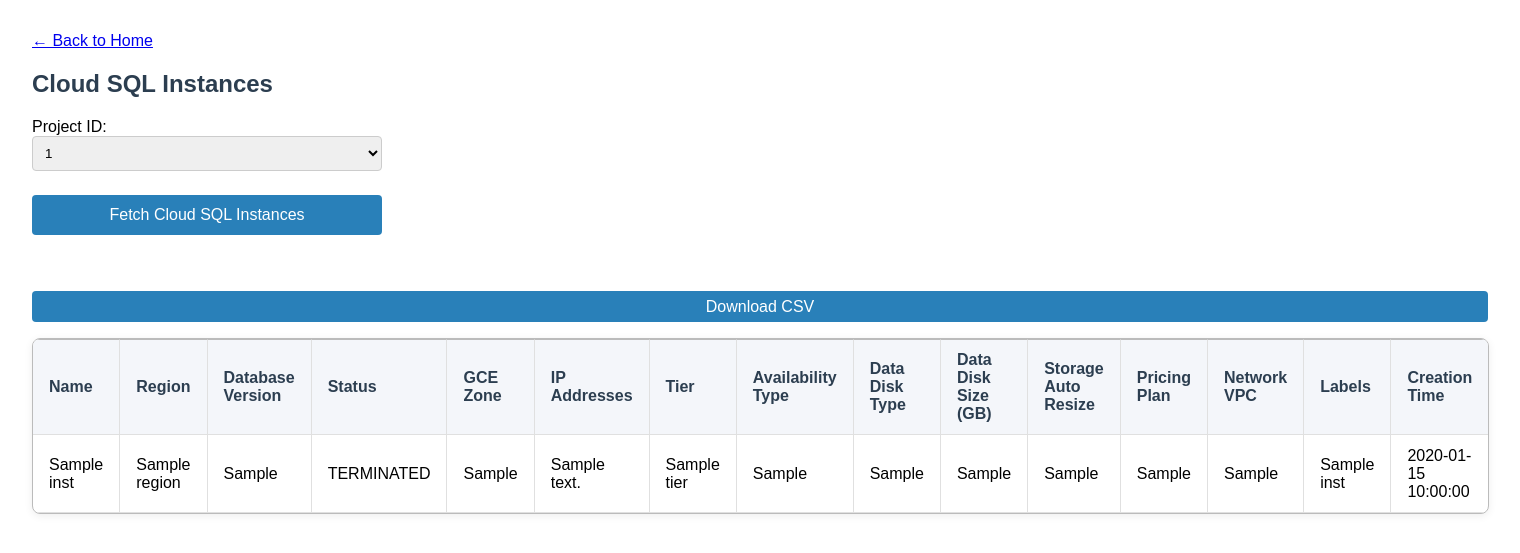
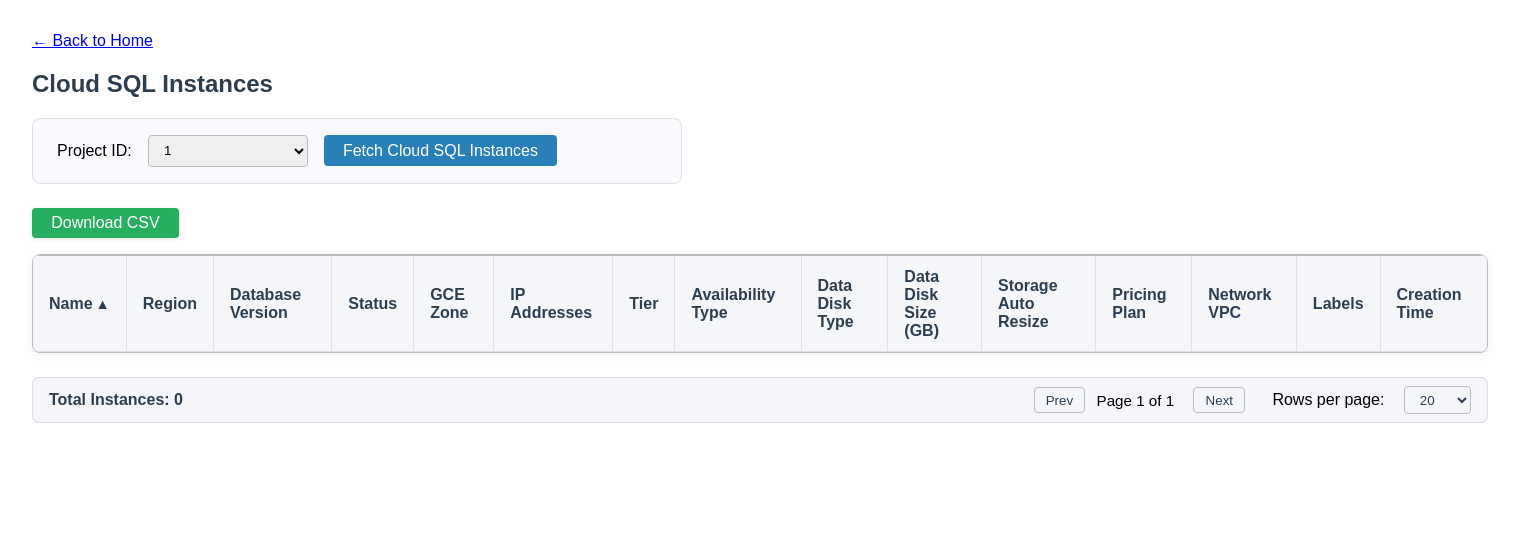
Before and after one commit to vijaymuniyappan07/gcp-ai-cost-optimizer, a Flask app: template frontend/app/templates/cloudsql.html in a window 1520 px wide. Shown: the top 553 px of the page. Run offline with Flask 3, Linux system fonts and the light colour scheme; the template is opened without the code that fills it: most values are stand-ins (such as "Sample title", 1, 10 or a date in 2020); lists and menus that the app fills with data are empty.

Commit message:
fixed sql ui

```diff
--- a/frontend/app/templates/cloudsql.html
+++ b/frontend/app/templates/cloudsql.html
@@ -6,11 +6,6 @@
     <style>
         body { font-family: Arial, sans-serif; margin: 2rem; }
         h2 { color: #2c3e50; }
-        form { margin-bottom: 2rem; }
-        label { display: block; margin-top: 1rem; }
-        select { width: 100%; padding: 0.5rem; border-radius: 4px; border: 1px solid #ccc; }
-        button { margin-top: 1.5rem; width: 100%; padding: 0.7rem; background: #2980b9; color: #fff; border: none; border-radius: 4px; font-size: 1rem; }
-        .loading { color: #2980b9; font-weight: bold; margin-top: 1rem; }
         .error { color: #c0392b; margin-top: 1rem; }
         .modern-table {
             border-collapse: separate;
@@ -36,39 +31,59 @@
             color: #2c3e50;
             font-weight: 600;
             border-top: 1px solid #bbb;
+            cursor: pointer;
+            user-select: none;
         }
         .modern-table tr:hover {
             background: #f0f4f8;
         }
-        .modern-table tr.non-running {
-            background: #23272f;
+        .sort-arrow {
+            font-size: 0.9em;
+            margin-left: 0.2em;
+        }
+        .pagination-bar {
+            display: flex;
+            align-items: center;
+            justify-content: space-between;
+            margin-top: 1.5rem;
+            background: #f4f6fa;
+            border: 1px solid #e0e0e0;
+            border-radius: 6px;
+            padding: 0.5rem 1rem;
+        }
+        .pagination {
+            display: flex;
+            align-items: center;
+            gap: 0.7rem;
+        }
+        .pagination button, .pagination select {
+            margin-left: 0.5rem;
+            padding: 0.3rem 0.7rem;
+            border-radius: 4px;
+            border: 1px solid #bbb;
+            background: #f4f6fa;
+            color: #2c3e50;
+            cursor: pointer;
+        }
+        .pagination .current-page {
+            font-weight: bold;
+            margin-left: 0.5rem;
+            margin-right: 0.5rem;
+        }
+        .stopped-sql {
+            background: #23272f !important;
             color: #fff;
         }
-        .modern-table tr.non-running td, .modern-table tr.non-running th {
+        .stopped-sql td, .stopped-sql th {
             color: #fff;
         }
-        .modern-table tr.non-running:hover {
-            background: #2d323c;
+        .stopped-sql:hover {
+            background: #2d323c !important;
         }
     </style>
     <script>
         function showLoading() {
             document.getElementById('loading-msg').style.display = 'block';
-        }
-        function setSort(field, currentSortBy, currentSortDir) {
-            var form = document.getElementById('cloudsql-form');
-            var sortByInput = document.getElementById('sort_by');
-            var sortDirInput = document.getElementById('sort_dir');
-            if (sortByInput && sortDirInput) {
-                if (currentSortBy === field) {
-                    sortDirInput.value = currentSortDir === "asc" ? "desc" : "asc";
-                } else {
-                    sortByInput.value = field;
-                    sortDirInput.value = "asc";
-                }
-                showLoading();
-                form.submit();
-            }
         }
         function downloadCSV() {
             var table = document.querySelector('.modern-table');
@@ -86,23 +101,148 @@
             link.click();
             document.body.removeChild(link);
         }
+        // Client-side sorting and pagination
+        let sqlData = {{ instances|tojson }};
+        let currentSort = { col: "name", dir: "asc" };
+        let page = 1;
+        let pageSize = 20;
+        function renderTable() {
+            const tableBody = document.getElementById('cloudsql-table-body');
+            tableBody.innerHTML = "";
+            const start = (page - 1) * pageSize;
+            const end = start + pageSize;
+            sqlData.slice(start, end).forEach(inst => {
+                const row = document.createElement('tr');
+                if (inst.state === "STOPPED" || inst.state === "TERMINATED") {
+                    row.className = "stopped-sql";
+                }
+                row.innerHTML = `
+                    <td>${inst.name}</td>
+                    <td>${inst.region}</td>
+                    <td>${inst.databaseVersion}</td>
+                    <td>${inst.state}</td>
+                    <td>${inst.gceZone}</td>
+                    <td>${(inst.ipAddresses || []).join(", ")}</td>
+                    <td>${inst.tier}</td>
+                    <td>${inst.availabilityType}</td>
+                    <td>${inst.dataDiskType}</td>
+                    <td>${inst.dataDiskSizeGb}</td>
+                    <td>${inst.storageAutoResize}</td>
+                    <td>${inst.pricingPlan}</td>
+                    <td>${inst.vpcNetwork}</td>
+                    <td>${inst.labels}</td>
+                    <td>${inst.creationTime}</td>
+                `;
+                tableBody.appendChild(row);
+            });
+            setTimeout(renderPagination, 0);
+        }
+        function parseDate(dateStr) {
+            if (!dateStr) return 0;
+            let d = Date.parse(dateStr);
+            return isNaN(d) ? 0 : d;
+        }
+        function sortTable(col) {
+            if (currentSort.col === col) {
+                currentSort.dir = currentSort.dir === "asc" ? "desc" : "asc";
+            } else {
+                currentSort.col = col;
+                currentSort.dir = "asc";
+            }
+            sqlData.sort((a, b) => {
+                let va = a[col] || "";
+                let vb = b[col] || "";
+                if (col === "dataDiskSizeGb") {
+                    va = parseFloat(va) || 0;
+                    vb = parseFloat(vb) || 0;
+                } else if (col === "creationTime") {
+                    va = parseDate(va);
+                    vb = parseDate(vb);
+                }
+                if (va < vb) return currentSort.dir === "asc" ? -1 : 1;
+                if (va > vb) return currentSort.dir === "asc" ? 1 : -1;
+                return 0;
+            });
+            page = 1;
+            renderTable();
+            updateSortArrows();
+        }
+        function updateSortArrows() {
+            const ths = document.querySelectorAll('.modern-table th');
+            ths.forEach(th => {
+                th.querySelectorAll('.sort-arrow').forEach(e => e.remove());
+                if (th.dataset.col === currentSort.col) {
+                    const arrow = document.createElement('span');
+                    arrow.className = "sort-arrow";
+                    arrow.textContent = currentSort.dir === "asc" ? "▲" : "▼";
+                    th.appendChild(arrow);
+                }
+            });
+        }
+        function renderPagination() {
+            const total = sqlData.length;
+            const totalPages = Math.max(1, Math.ceil(total / pageSize));
+            const paginationBar = document.getElementById('pagination-bar');
+            if (!paginationBar) return;
+            paginationBar.innerHTML = `
+                <div style="font-weight: bold; color: #2c3e50;">
+                    Total Instances: ${total}
+                </div>
+                <div class="pagination">
+                    <button type="button" onclick="goToPage(${page - 1})" ${page <= 1 ? "disabled" : ""}>Prev</button>
+                    <span style="font-size: 0.95rem;">Page ${page} of ${totalPages}</span>
+                    <button type="button" onclick="goToPage(${page + 1})" ${page >= totalPages ? "disabled" : ""}>Next</button>
+                    <label for="page-size-select" style="margin-left:1rem;">Rows per page:</label>
+                    <select id="page-size-select" onchange="changePageSize()">
+                        <option value="10" ${pageSize==10?"selected":""}>10</option>
+                        <option value="20" ${pageSize==20?"selected":""}>20</option>
+                        <option value="50" ${pageSize==50?"selected":""}>50</option>
+                        <option value="100" ${pageSize==100?"selected":""}>100</option>
+                        <option value="200" ${pageSize==200?"selected":""}>200</option>
+                        <option value="500" ${pageSize==500?"selected":""}>500</option>
+                    </select>
+                </div>
+            `;
+        }
+        function goToPage(p) {
+            const total = sqlData.length;
+            const totalPages = Math.max(1, Math.ceil(total / pageSize));
+            if (p < 1 || p > totalPages) return;
+            page = p;
+            renderTable();
+            updateSortArrows();
+        }
+        function changePageSize() {
+            const sel = document.getElementById('page-size-select');
+            pageSize = parseInt(sel.value, 10) || 20;
+            page = 1;
+            renderTable();
+            updateSortArrows();
+        }
+        window.addEventListener("DOMContentLoaded", function() {
+            renderTable();
+            updateSortArrows();
+            document.querySelectorAll('.modern-table th[data-col]').forEach(th => {
+                th.addEventListener('click', () => sortTable(th.dataset.col));
+            });
+        });
     </script>
 </head>
 <body>
     <a href="{{ url_for('index') }}">&#8592; Back to Home</a>
     <h2>Cloud SQL Instances</h2>
-    <form method="post" action="{{ url_for('cloudsql') }}" id="cloudsql-form" style="max-width: 350px; margin-bottom: 2rem;" onsubmit="showLoading()">
-        <label for="project_id">Project ID:</label>
-        <select name="project_id" id="project_id" required>
+    <form method="post" action="{{ url_for('cloudsql') }}" id="cloudsql-form"
+        style="display: flex; flex-wrap: wrap; align-items: center; gap: 1rem; background: #f8fafd; border: 1px solid #e0e0e0; border-radius: 8px; padding: 1rem 1.5rem; margin-bottom: 1.5rem; max-width: 600px;"
+        onsubmit="showLoading()">
+        <label for="project_id" style="margin-bottom:0; font-weight:500;">Project ID:</label>
+        <select name="project_id" id="project_id" required style="padding: 0.4rem 0.7rem; border-radius: 4px; border: 1px solid #bbb; min-width: 160px;">
             {% for pid in project_ids %}
                 <option value="{{ pid }}" {% if pid == selected_project_id %}selected{% endif %}>{{ pid }}</option>
             {% endfor %}
         </select>
-        <input type="hidden" name="sort_by" id="sort_by" value="{{ sort_by }}">
-        <input type="hidden" name="sort_dir" id="sort_dir" value="{{ sort_dir }}">
-        <button type="submit">Fetch Cloud SQL Instances</button>
+        <button type="submit" style="padding: 0.4rem 1.2rem; background: #2980b9; color: #fff; border: none; border-radius: 4px; font-size: 1rem; cursor: pointer;">Fetch Cloud SQL Instances</button>
     </form>
-    <div id="loading-msg" style="display:none; position:fixed; top:0; left:0; width:100vw; height:100vh; background:rgba(255,255,255,0.7); align-items:center; justify-content:center; z-index:2000;">
+    <div id="loading-msg" class="loading" style="display:none; position:fixed; top:0; left:0; width:100vw; height:100vh; background:rgba(255,255,255,0.7); align-items:center; justify-content:center; z-index:2000;">
         <div style="text-align:center; position:absolute; top:50%; left:50%; transform:translate(-50%,-50%);">
             <svg width="48" height="48" viewBox="0 0 40 40" style="vertical-align:middle;">
                 <circle cx="20" cy="20" r="16" stroke="#2980b9" stroke-width="4" fill="none" stroke-dasharray="80" stroke-linecap="round">
@@ -112,202 +252,36 @@
             <div style="margin-top:1.2rem; color:#2980b9; font-weight:bold; font-size:1.2rem;">Loading Cloud SQL instances, please wait...</div>
         </div>
     </div>
-    {% if loading %}
-        <div class="loading">
-            <svg width="40" height="40" viewBox="0 0 40 40" style="vertical-align:middle;">
-                <circle cx="20" cy="20" r="16" stroke="#2980b9" stroke-width="4" fill="none" stroke-dasharray="80" stroke-linecap="round">
-                    <animateTransform attributeName="transform" type="rotate" from="0 20 20" to="360 20 20" dur="1s" repeatCount="indefinite"/>
-                </circle>
-            </svg>
-            Loading Cloud SQL instances, please wait...
-        </div>
-    {% endif %}
     {% if error %}
         <div class="error">{{ error }}</div>
     {% endif %}
     {% if instances is not none %}
         {% if instances|length > 0 %}
-            <button type="button" onclick="downloadCSV()" style="margin-bottom: 1rem; padding: 0.4rem 1.2rem; background: #2980b9; color: #fff; border: none; border-radius: 4px; font-size: 1rem; cursor: pointer;">Download CSV</button>
+            <div style="margin-bottom: 1rem;">
+                <button type="button" onclick="downloadCSV()" style="padding: 0.4rem 1.2rem; background: #27ae60; color: #fff; border: none; border-radius: 4px; font-size: 1rem; cursor: pointer; box-shadow: 0 1px 4px #e0e0e0;">Download CSV</button>
+            </div>
         {% endif %}
         <table class="modern-table">
             <tr>
-                <th class="sortable" onclick="setSort('name', '{{ sort_by }}', '{{ sort_dir }}')">
-                    Name
-                    {% if sort_by == 'name' %}
-                        {% if sort_dir == 'asc' %}
-                            &#9650;
-                        {% else %}
-                            &#9660;
-                        {% endif %}
-                    {% endif %}
-                </th>
-                <th class="sortable" onclick="setSort('region', '{{ sort_by }}', '{{ sort_dir }}')">
-                    Region
-                    {% if sort_by == 'region' %}
-                        {% if sort_dir == 'asc' %}
-                            &#9650;
-                        {% else %}
-                            &#9660;
-                        {% endif %}
-                    {% endif %}
-                </th>
-                <th class="sortable" onclick="setSort('databaseVersion', '{{ sort_by }}', '{{ sort_dir }}')">
-                    Database Version
-                    {% if sort_by == 'databaseVersion' %}
-                        {% if sort_dir == 'asc' %}
-                            &#9650;
-                        {% else %}
-                            &#9660;
-                        {% endif %}
-                    {% endif %}
-                </th>
-                <th class="sortable" onclick="setSort('state', '{{ sort_by }}', '{{ sort_dir }}')">
-                    Status
-                    {% if sort_by == 'state' %}
-                        {% if sort_dir == 'asc' %}
-                            &#9650;
-                        {% else %}
-                            &#9660;
-                        {% endif %}
-                    {% endif %}
-                </th>
-                <th class="sortable" onclick="setSort('gceZone', '{{ sort_by }}', '{{ sort_dir }}')">
-                    GCE Zone
-                    {% if sort_by == 'gceZone' %}
-                        {% if sort_dir == 'asc' %}
-                            &#9650;
-                        {% else %}
-                            &#9660;
-                        {% endif %}
-                    {% endif %}
-                </th>
-                <th class="sortable" onclick="setSort('ipAddresses', '{{ sort_by }}', '{{ sort_dir }}')">
-                    IP Addresses
-                    {% if sort_by == 'ipAddresses' %}
-                        {% if sort_dir == 'asc' %}
-                            &#9650;
-                        {% else %}
-                            &#9660;
-                        {% endif %}
-                    {% endif %}
-                </th>
-                <th class="sortable" onclick="setSort('tier', '{{ sort_by }}', '{{ sort_dir }}')">
-                    Tier
-                    {% if sort_by == 'tier' %}
-                        {% if sort_dir == 'asc' %}
-                            &#9650;
-                        {% else %}
-                            &#9660;
-                        {% endif %}
-                    {% endif %}
-                </th>
-                <th class="sortable" onclick="setSort('availabilityType', '{{ sort_by }}', '{{ sort_dir }}')">
-                    Availability Type
-                    {% if sort_by == 'availabilityType' %}
-                        {% if sort_dir == 'asc' %}
-                            &#9650;
-                        {% else %}
-                            &#9660;
-                        {% endif %}
-                    {% endif %}
-                </th>
-                <th class="sortable" onclick="setSort('dataDiskType', '{{ sort_by }}', '{{ sort_dir }}')">
-                    Data Disk Type
-                    {% if sort_by == 'dataDiskType' %}
-                        {% if sort_dir == 'asc' %}
-                            &#9650;
-                        {% else %}
-                            &#9660;
-                        {% endif %}
-                    {% endif %}
-                </th>
-                <th class="sortable" onclick="setSort('dataDiskSizeGb', '{{ sort_by }}', '{{ sort_dir }}')">
-                    Data Disk Size (GB)
-                    {% if sort_by == 'dataDiskSizeGb' %}
-                        {% if sort_dir == 'asc' %}
-                            &#9650;
-                        {% else %}
-                            &#9660;
-                        {% endif %}
-                    {% endif %}
-                </th>
-                <th class="sortable" onclick="setSort('storageAutoResize', '{{ sort_by }}', '{{ sort_dir }}')">
-                    Storage Auto Resize
-                    {% if sort_by == 'storageAutoResize' %}
-                        {% if sort_dir == 'asc' %}
-                            &#9650;
-                        {% else %}
-                            &#9660;
-                        {% endif %}
-                    {% endif %}
-                </th>
-                <th class="sortable" onclick="setSort('pricingPlan', '{{ sort_by }}', '{{ sort_dir }}')">
-                    Pricing Plan
-                    {% if sort_by == 'pricingPlan' %}
-                        {% if sort_dir == 'asc' %}
-                            &#9650;
-                        {% else %}
-                            &#9660;
-                        {% endif %}
-                    {% endif %}
-                </th>
-                <th class="sortable" onclick="setSort('vpcNetwork', '{{ sort_by }}', '{{ sort_dir }}')">
-                    Network VPC
-                    {% if sort_by == 'vpcNetwork' %}
-                        {% if sort_dir == 'asc' %}
-                            &#9650;
-                        {% else %}
-                            &#9660;
-                        {% endif %}
-                    {% endif %}
-                </th>
-                <th class="sortable" onclick="setSort('labels', '{{ sort_by }}', '{{ sort_dir }}')">
-                    Labels
-                    {% if sort_by == 'labels' %}
-                        {% if sort_dir == 'asc' %}
-                            &#9650;
-                        {% else %}
-                            &#9660;
-                        {% endif %}
-                    {% endif %}
-                </th>
-                <th class="sortable" onclick="setSort('creationTime', '{{ sort_by }}', '{{ sort_dir }}')">
-                    Creation Time
-                    {% if sort_by == 'creationTime' %}
-                        {% if sort_dir == 'asc' %}
-                            &#9650;
-                        {% else %}
-                            &#9660;
-                        {% endif %}
-                    {% endif %}
-                </th>
+                <th data-col="name">Name</th>
+                <th data-col="region">Region</th>
+                <th data-col="databaseVersion">Database Version</th>
+                <th data-col="state">Status</th>
+                <th data-col="gceZone">GCE Zone</th>
+                <th data-col="ipAddresses">IP Addresses</th>
+                <th data-col="tier">Tier</th>
+                <th data-col="availabilityType">Availability Type</th>
+                <th data-col="dataDiskType">Data Disk Type</th>
+                <th data-col="dataDiskSizeGb">Data Disk Size (GB)</th>
+                <th data-col="storageAutoResize">Storage Auto Resize</th>
+                <th data-col="pricingPlan">Pricing Plan</th>
+                <th data-col="vpcNetwork">Network VPC</th>
+                <th data-col="labels">Labels</th>
+                <th data-col="creationTime">Creation Time</th>
             </tr>
-            {% if instances|length == 0 %}
-                <tr>
-                    <td colspan="15" style="text-align:center; color:#888;">No Cloud SQL instances found.</td>
-                </tr>
-            {% else %}
-                {% for inst in instances %}
-                    <tr class="{% if inst.state and (inst.state|lower == 'stopped' or inst.state|lower == 'suspended') %}non-running{% endif %}">
-                        <td>{{ inst.name }}</td>
-                        <td>{{ inst.region }}</td>
-                        <td>{{ inst.databaseVersion }}</td>
-                        <td>{{ inst.state }}</td>
-                        <td>{{ inst.gceZone }}</td>
-                        <td>{{ inst.ipAddresses|join(', ') }}</td>
-                        <td>{{ inst.tier }}</td>
-                        <td>{{ inst.availabilityType }}</td>
-                        <td>{{ inst.dataDiskType }}</td>
-                        <td>{{ inst.dataDiskSizeGb }}</td>
-                        <td>{{ inst.storageAutoResize }}</td>
-                        <td>{{ inst.pricingPlan }}</td>
-                        <td>{{ inst.vpcNetwork }}</td>
-                        <td>{{ inst.labels }}</td>
-                        <td>{{ inst.creationTime }}</td>
-                    </tr>
-                {% endfor %}
-            {% endif %}
+            <tbody id="cloudsql-table-body"></tbody>
         </table>
+        <div class="pagination-bar" id="pagination-bar"></div>
     {% endif %}
 </body>
 </html>
```
Also changed, not shown: backend/app/services/cloudsql_service.py (+22 -10 lines).
